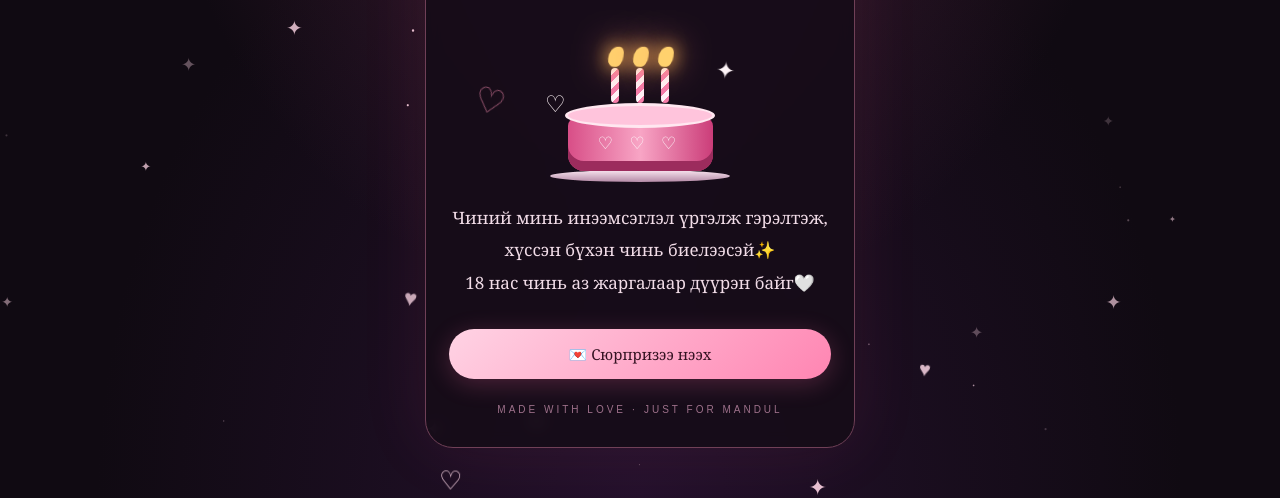
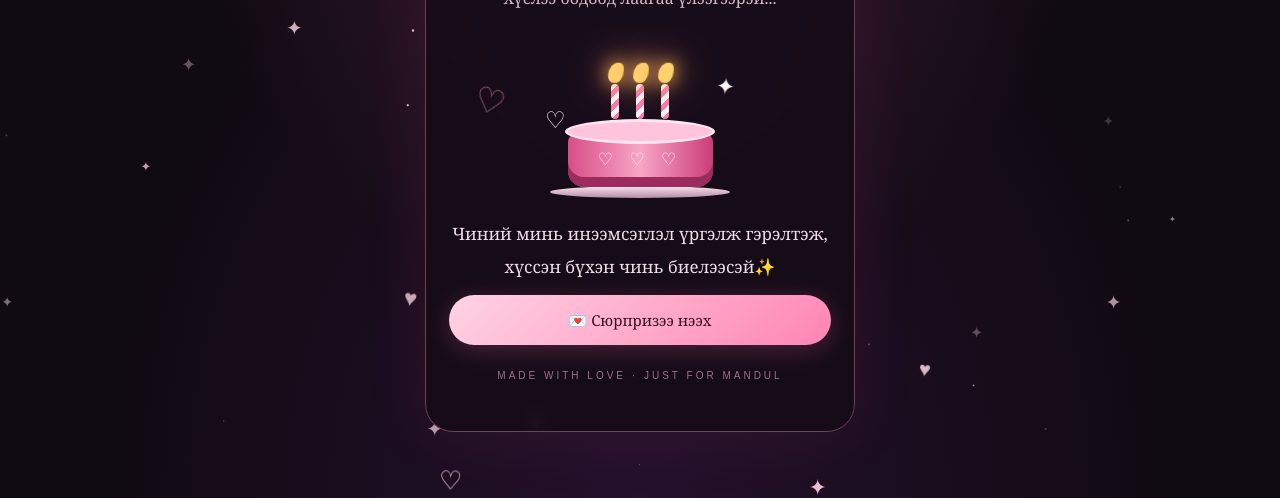
Before and after one commit to sansarmaa2838-beep/giftttt, a plain HTML site: page index.html in a window 1280 px wide. Shown: the part 302-800 px from the top of the page. Drawn offline with Linux system fonts and the light colour scheme.

Commit message:
Update index.html

```diff
--- a/index.html
+++ b/index.html
@@ -322,12 +322,9 @@
   </div>
 
   <div class="message">
-    Чиний минь инээмсэглэл үргэлж гэрэлтэж,<br>
-    хүссэн бүхэн чинь биелээсэй✨<br>
-    18 нас чинь аз жаргалаар дүүрэн байг🤍
-  </div>
+    Чиний минь инээмсэглэл үргэлж гэрэлтэж, хүссэн бүхэн чинь биелээсэй✨<br>
 
-  <button id="surpriseBtn">💌 Сюрпризээ нээх</button>
+    <button id="surpriseBtn">💌 Сюрпризээ нээх</button>
 
   <section id="surprise" aria-live="polite">
     <div style="font-size:34px">❤️</div>
```
